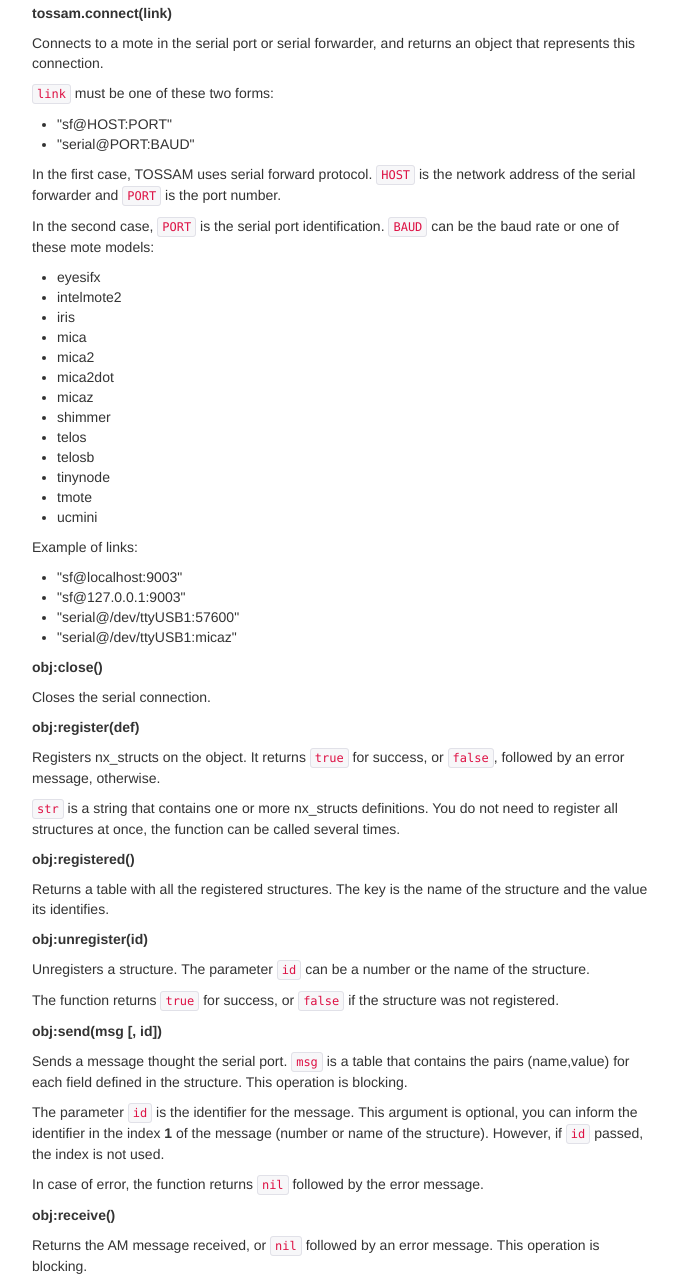
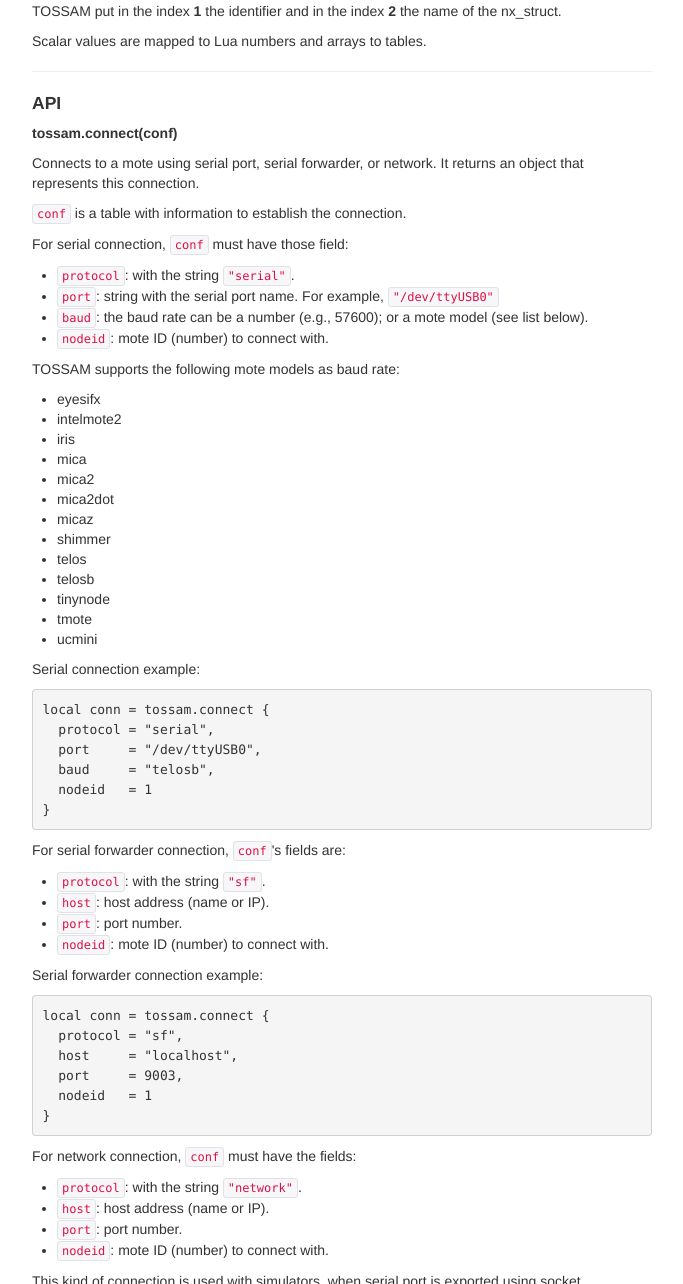
Before and after one commit to brunoos/tossam, a plain HTML site: page doc/index.html in a window 1280 px wide. Shown: the part 1516-2800 px from the top of the page, without its empty margins (288-971 px from the left). Drawn offline with Linux system fonts and the light colour scheme.

Commit message:
Atualizacao da documentacao.

```diff
--- a/doc/index.html
+++ b/doc/index.html
@@ -30,7 +30,12 @@
 <pre>
 local tossam = require("tossam")
 
-local micaz = tossam.connect("serial@/dev/ttyUSB1:micaz")
+local micaz = tossam.connect {
+  protocol = "serial",
+  port     = "/dev/ttyUSB1",
+  baud     = "micaz",
+  nodeid   = 1
+}
 
 micaz:register [[
   nx_struct msg_serial [50] {
@@ -71,8 +76,8 @@ micaz:close()
 <a name="Install"></a>
 <h4>Install</h4>
 
-<p>Download: <a href="http://www.inf.ufg.br/~brunoos/tossam/download/tossam-0.1.tar.gz">tossam-0.1.tar.gz</a>
-(<a href="http://www.inf.ufg.br/~brunoos/tossam/download/tossam-0.1-1.rockspec">rockspec</a>)</p>
+<p>Download: <a href="http://www.inf.ufg.br/~brunoos/tossam/download/tossam-0.2.tar.gz">tossam-0.2.tar.gz</a>
+(<a href="http://www.inf.ufg.br/~brunoos/tossam/download/tossam-0.2-1.rockspec">rockspec</a>)</p>
 
 <p>TOSSAM uses Lua 5.1 and the packages:</p>
 
@@ -81,6 +86,7 @@ micaz:close()
   <li>lpeg 0.12</li>
   <li>struct 1.4</li>
   <li>luars232 1.0.3</li>
+  <li>luasocket 3.0-rc1</li>
 </ul>
 
 <p class="muted">These packages are available in Luarocks.</p>
@@ -117,23 +123,23 @@ index <strong>2</strong> the name of the nx_struct.</p>
 <a name="API"></a>
 <h4>API</h4>
 
-<h5>tossam.connect(link)</h5>
+<h5>tossam.connect(conf)</h5>
 
-<p>Connects to a mote in the serial port or serial forwarder, and returns
-an object that represents this connection.<p>
+<p>Connects to a mote using serial port, serial
+ forwarder, or network.
+It returns an object that represents this connection.<p>
 
-<p><code>link</code> must be one of these two forms:</p>
+<p><code>conf</code> is a table with information to establish the connection.</p>
+
+<p>For serial connection, <code>conf</code> must have those field:</p>
 <ul>
-  <li>"sf@HOST:PORT"</li>
-  <li>"serial@PORT:BAUD"</li>
+  <li><code>protocol</code>: with the string <code>"serial"</code>.</li>
+  <li><code>port</code>: string with the serial port name. For example, <code>"/dev/ttyUSB0"</code></li>
+  <li><code>baud</code>: the baud rate can be a number (e.g., 57600); or a mote model (see list below).</li>
+  <li><code>nodeid</code>: mote ID (number) to connect with.</li>
 </ul>
 
-<p>In the first case, TOSSAM uses serial forward protocol. <code>HOST</code> is the network address
-of the serial forwarder and <code>PORT</code> is the port number.</p>
-
-<p>In the second case, <code>PORT</code> is the serial port identification. <code>BAUD</code>
-can be the baud rate or one of these mote models:</p>
-
+<p>TOSSAM supports the following mote models as baud rate:</p>
 <ul>
   <li>eyesifx</li>
   <li>intelmote2</li>
@@ -150,19 +156,57 @@ can be the baud rate or one of these mote models:</p>
   <li>ucmini</li>
 </ul>
 
-<p>Example of links:</p>
+<p>Serial connection example:</p>
+<pre>
+local conn = tossam.connect {
+  protocol = "serial",
+  port     = "/dev/ttyUSB0",
+  baud     = "telosb",
+  nodeid   = 1
+}
+</pre>
+
+<p>For serial forwarder connection, <code>conf</code>'s fields are:</p>
 <ul>
- <li>"sf@localhost:9003"</li>
- <li>"sf@127.0.0.1:9003"</li>
- <li>"serial@/dev/ttyUSB1:57600"</li>
- <li>"serial@/dev/ttyUSB1:micaz"</li>
+  <li><code>protocol</code>: with the string <code>"sf"</code>.</li>
+  <li><code>host</code>: host address (name or IP).</li>
+  <li><code>port</code>: port number.</li>
+  <li><code>nodeid</code>: mote ID (number) to connect with.</li>
 </ul>
 
-<h5>obj:close()</h5>
+<p>Serial forwarder connection example:</p>
+<pre>
+local conn = tossam.connect {
+  protocol = "sf",
+  host     = "localhost",
+  port     = 9003,
+  nodeid   = 1
+}
+</pre>
 
-<p>Closes the serial connection.</p>
+<p>For network connection, <code>conf</code> must have the fields:</p>
+<ul>
+  <li><code>protocol</code>: with the string <code>"network"</code>.</li>
+  <li><code>host</code>: host address (name or IP).</li>
+  <li><code>port</code>: port number.</li>
+  <li><code>nodeid</code>: mote ID (number) to connect with.</li>
+</ul>
 
-<h5>obj:register(def)</h5>
+<p> This kind of connection is used with simulators, when serial port is exported using socket.</p>
+
+<p>Network connection example:</p>
+<pre>
+local conn = tossam.connect {
+  protocol = "network",
+  host     = "localhost",
+  port     = 6001,
+  nodeid   = 1
+}
+</pre>
+
+<hr>
+
+<h5>conn:register(def)</h5>
 
 <p>Registers nx_structs on the object. It returns <code>true</code> for
 success, or <code>false</code>, followed by an error message,
@@ -172,12 +216,16 @@ otherwise.</p>
 definitions. You do not need to register all structures at once, the
 function can be called several times.</p>
 
-<h5>obj:registered()</h5>
+<hr>
 
-<p>Returns a table with all the registered structures. The key is
+<h5>conn:registered( )</h5>
+
+<p>Returns a table with all registered structures. The key is
 the name of the structure and the value its identifies.</p>
 
-<h5>obj:unregister(id)</h5>
+<hr>
+
+<h5>conn:unregister(id)</h5>
 
 <p>Unregisters a structure. The parameter <code>id</code> can be a
 number or the name of the structure.</p>
@@ -185,7 +233,9 @@ number or the name of the structure.</p>
 <p>The function returns <code>true</code> for success, or
 <code>false</code> if the structure was not registered.</p>
 
-<h5>obj:send(msg [, id])</h5>
+<hr>
+
+<h5>conn:send(msg [, id])</h5>
 
 <p>Sends a message thought the serial port. <code>msg</code> is a
 table that contains the pairs (name,value) for each field defined
@@ -200,10 +250,20 @@ used.</p>
 <p>In case of error, the function returns <code>nil</code> followed
 by the error message.</p>
 
-<h5>obj:receive()</h5>
+<hr>
+
+<h5>conn:receive( )</h5>
 
 <p>Returns the AM message received, or <code>nil</code> followed by an
 error message. This operation is blocking.</p>
+
+<hr>
+
+<h5>conn:close( )</h5>
+
+<p>Closes the connection.</p>
+
+<br>
 
 </div>
 
```
